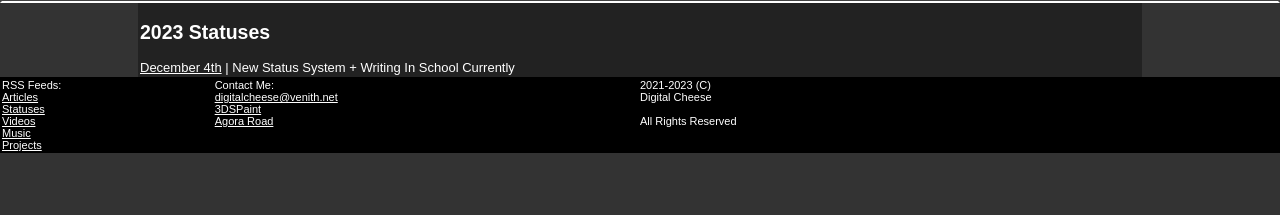
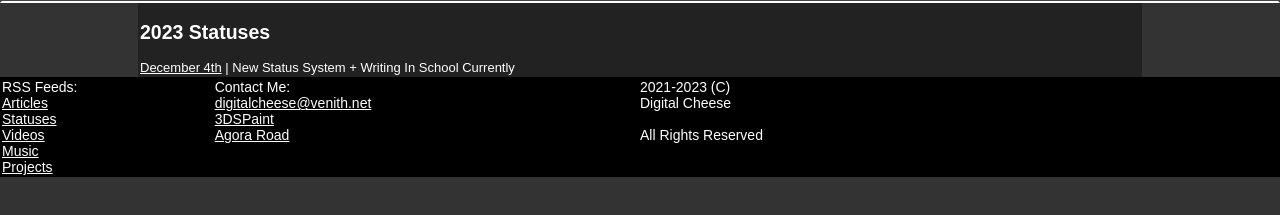
Before and after one commit to DigitalCheese/status, a plain HTML site: page index.html in a window 1280 px wide. Shown: the part 41-256 px from the top of the page. Drawn offline with Linux system fonts and the light colour scheme.

Commit message:
minor CSS changes

```diff
--- a/assets/dc.css
+++ b/assets/dc.css
@@ -6,7 +6,7 @@ body {background-color:#333;color:white;font-size:13px;font-family:Arial, Helvet
 .status {background:black;padding:4px;margin:auto;border:2px red solid}
 
 /* Footer */
-.footer {background:#000;color:white;font-size:11px;padding:2px;max-width:100%;margin:0 auto;display:flex}
+.footer {background:#000;color:white;font-size:14px;padding:2px;max-width:100%;margin:0 auto;display:flex}
 .foot1 {flex:1;float:left}
 .foot2 {flex:2;float:left}
 .foot3 {flex:3;float:left}
```
